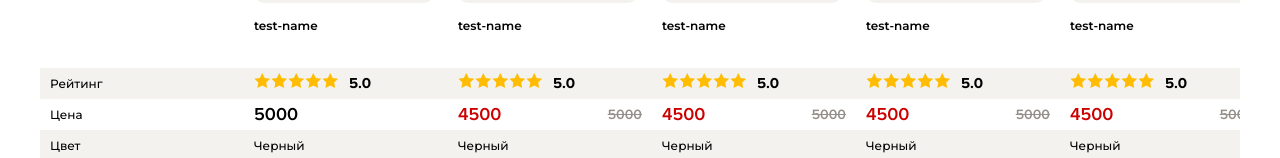
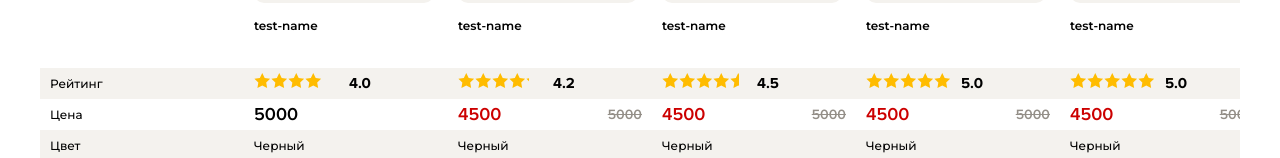
Before and after one commit to MaehwaDC/test_imr, a React (Create React App) app: page / in a window 1280 px wide. Shown: the part 390-548 px from the top of the page. Built offline with nearby package versions, Linux system fonts and the light colour scheme.

Commit message:
fixed rating

```diff
--- a/src/Data/index.js
+++ b/src/Data/index.js
@@ -12,6 +12,7 @@ export const TEST_PRODUCTS_DATA = [
       name: 'test-name',
       refUrl: '#',
     },
+    rating: 4,
   },
   {
     id: 2,
@@ -27,6 +28,7 @@ export const TEST_PRODUCTS_DATA = [
       name: 'test-name',
       refUrl: '#',
     },
+    rating: 4.2,
   },
   {
     id: 3,
@@ -42,6 +44,7 @@ export const TEST_PRODUCTS_DATA = [
       name: 'test-name',
       refUrl: '#',
     },
+    rating: 4.5,
   },
   {
     id: 4,
@@ -57,6 +60,7 @@ export const TEST_PRODUCTS_DATA = [
       name: 'test-name',
       refUrl: '#',
     },
+    rating: 5,
   },
   {
     id: 5,
@@ -72,6 +76,7 @@ export const TEST_PRODUCTS_DATA = [
       name: 'test-name',
       refUrl: '#',
     },
+    rating: 5,
   },
   {
     id: 6,
@@ -87,6 +92,7 @@ export const TEST_PRODUCTS_DATA = [
       name: 'test-name',
       refUrl: '#',
     },
+    rating: 5,
   },
   {
     id: 7,
@@ -102,6 +108,7 @@ export const TEST_PRODUCTS_DATA = [
       name: 'test-name',
       refUrl: '#',
     },
+    rating: 5,
   },
   {
     id: 8,
@@ -117,6 +124,7 @@ export const TEST_PRODUCTS_DATA = [
       name: 'test-name',
       refUrl: '#',
     },
+    rating: 5,
   },
   {
     id: 9,
@@ -132,6 +140,7 @@ export const TEST_PRODUCTS_DATA = [
       name: 'test-name',
       refUrl: '#',
     },
+    rating: 5,
   },
   {
     id: 10,
@@ -147,6 +156,7 @@ export const TEST_PRODUCTS_DATA = [
       name: 'test-name',
       refUrl: '#',
     },
+    rating: 5,
   },
   {
     id: 11,
@@ -162,6 +172,7 @@ export const TEST_PRODUCTS_DATA = [
       name: 'test-name',
       refUrl: '#',
     },
+    rating: 5,
   },
   {
     id: 12,
@@ -177,6 +188,7 @@ export const TEST_PRODUCTS_DATA = [
       name: 'test-name',
       refUrl: '#',
     },
+    rating: 5,
   },
   {
     id: 13,
@@ -192,6 +204,7 @@ export const TEST_PRODUCTS_DATA = [
       name: 'test-name',
       refUrl: '#',
     },
+    rating: 5,
   },
   {
     id: 14,
@@ -207,6 +220,7 @@ export const TEST_PRODUCTS_DATA = [
       name: 'test-name',
       refUrl: '#',
     },
+    rating: 5,
   },
   {
     id: 15,
@@ -222,6 +236,7 @@ export const TEST_PRODUCTS_DATA = [
       name: 'test-name',
       refUrl: '#',
     },
+    rating: 5,
   },
   {
     id: 16,
@@ -237,6 +252,7 @@ export const TEST_PRODUCTS_DATA = [
       name: 'test-name',
       refUrl: '#',
     },
+    rating: 5,
   },
   {
     id: 17,
@@ -252,6 +268,7 @@ export const TEST_PRODUCTS_DATA = [
       name: 'test-name',
       refUrl: '#',
     },
+    rating: 5,
   },
   {
     id: 18,
@@ -267,6 +284,7 @@ export const TEST_PRODUCTS_DATA = [
       name: 'test-name',
       refUrl: '#',
     },
+    rating: 5,
   },
   {
     id: 19,
@@ -282,6 +300,7 @@ export const TEST_PRODUCTS_DATA = [
       name: 'test-name',
       refUrl: '#',
     },
+    rating: 5,
   },
   {
     id: 20,
@@ -297,5 +316,6 @@ export const TEST_PRODUCTS_DATA = [
       name: 'test-name',
       refUrl: '#',
     },
+    rating: 5,
   },
 ];
--- a/src/components/ProductCard/index.js
+++ b/src/components/ProductCard/index.js
@@ -20,6 +20,7 @@ class ProductCard extends PureComponent {
       mech,
       saler,
       className,
+      rating,
     } = this.props;
     return (
       <div className={classNames('product-card', className)}>
@@ -29,7 +30,11 @@ class ProductCard extends PureComponent {
           </div>
         )}
         <span className="product-card__name">{name}</span>
-        <Rating className="product-card__section" />
+        <Rating
+          className="product-card__section"
+          rating={rating}
+          maxRating={5}
+        />
         <div className="product-card__section product-card__price">
           {!priceWithDiscount ? (
             price
--- a/src/ui-kit/Rating/Rating.js
+++ b/src/ui-kit/Rating/Rating.js
@@ -7,13 +7,23 @@ import { Star } from './Star';
 
 import './styles/Rating.scss';
 
-const Rating = ({ rating, heightRating, className }) => {
-  const starts = Array.from(new Array(heightRating), () => (
-    <Star key={random()} pracentage={heightRating / rating} />
-  ));
+const Rating = ({ rating, maxRating, className }) => {
+  const starts = Array.from(new Array(maxRating), (_, index) => {
+    let currentPercentage = 1;
+    const ratingInt = Math.trunc(rating);
+    if (ratingInt === index && rating > ratingInt) {
+      currentPercentage = rating - ratingInt;
+    } else if (index + 1 > ratingInt) {
+      currentPercentage = 0;
+    }
+
+    return <Star key={random()} percentage={currentPercentage} />;
+  });
   return (
     <div className={classNames('rating', className)}>
-      <div className="rating__stars-wrapper">{starts}</div>
+      <div className="rating__stars-wrapper" style={{ width: maxRating * 17 }}>
+        {starts}
+      </div>
       <span className="rating__count">{rating.toFixed(1)}</span>
     </div>
   );
@@ -21,12 +31,12 @@ const Rating = ({ rating, heightRating, className }) => {
 
 Rating.propTypes = {
   rating: PropTypes.number,
-  heightRating: PropTypes.number,
+  maxRating: PropTypes.number,
 };
 
 Rating.defaultProps = {
   rating: 5,
-  heightRating: 5,
+  maxRating: 5,
 };
 
 export default React.memo(Rating);
--- a/src/ui-kit/Rating/Star.js
+++ b/src/ui-kit/Rating/Star.js
@@ -7,10 +7,9 @@ import './styles/Star.scss';
 export const Star = ({ percentage, className }) => (
   <svg
     className={classNames('star', className)}
-    width="17"
+    width={17 * percentage}
     height="15"
-    viewBox="0 0 17 15"
-    fill="#000"
+    viewBox={`0 0 ${17 * percentage} 15`}
     xmlns="http://www.w3.org/2000/svg"
   >
     <path
```
